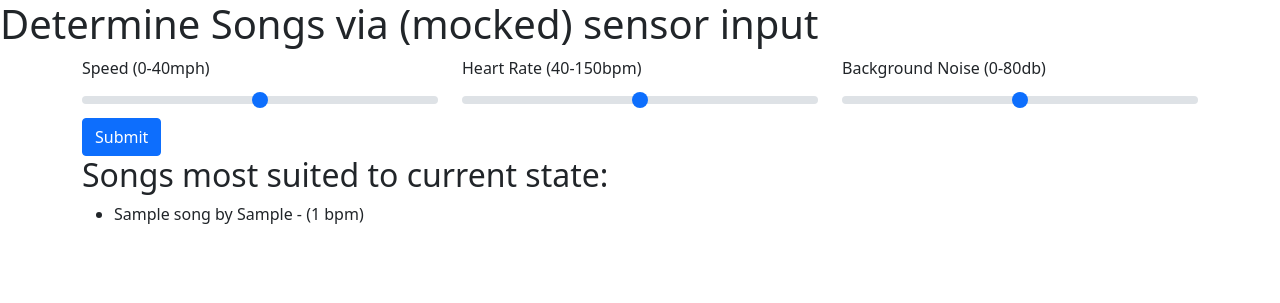
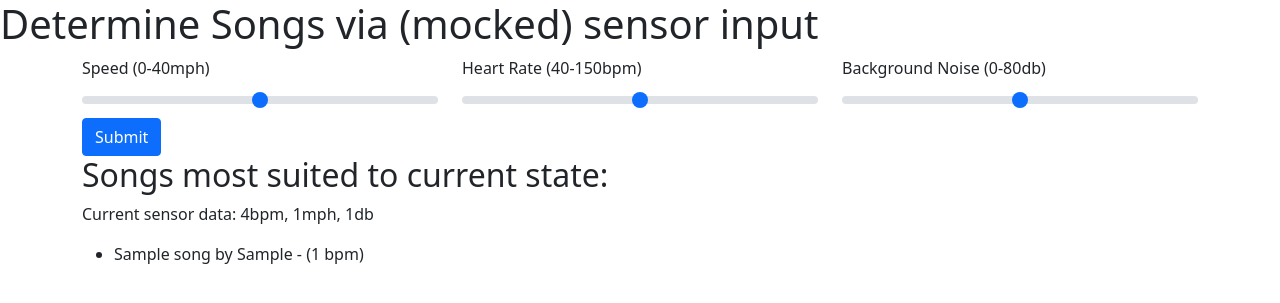
Before and after one commit to LukeZug/wheeltunes, a Django app: page /wheeltunes/sliders/ in a window 1280 px wide. Shown: the top 303 px of the page. Run offline with Django 3.2, Linux system fonts and the light colour scheme; tables that the repository leaves empty hold one stand-in row (values such as "Sample post").

Commit message:
Show sensor info on front-end

```diff
--- a/wheeltunes/templates/wheeltunes_app/sliders_determine_song.html
+++ b/wheeltunes/templates/wheeltunes_app/sliders_determine_song.html
@@ -27,6 +27,9 @@
     </form>
 
     <h2>Songs most suited to current state:</h2>
+    {% if sensor_data %}
+        <p>Current sensor data: {{ sensor_data.heart_rate }}bpm, {{ sensor_data.speed }}mph, {{ sensor_data.background_noise }}db</p>
+    {% endif %}
     <ul>
     {% for song in playable_songs %}
         <li>{{ song.title }} by {{ song.artist }} - ({{ song.tempo }} bpm)</li>
```
